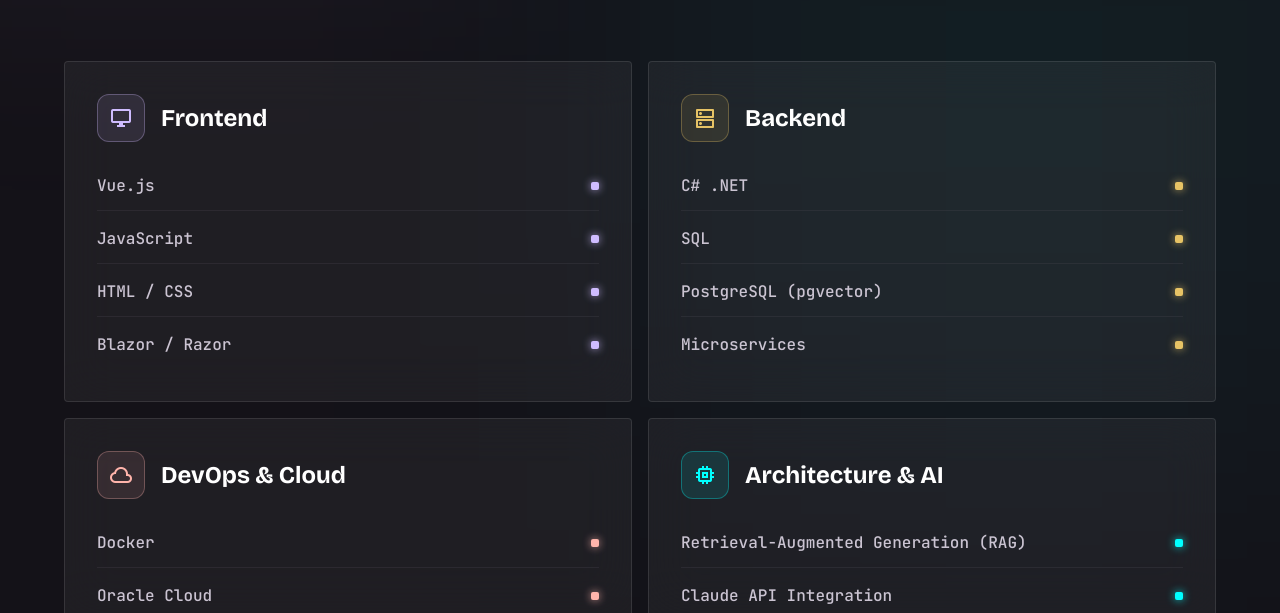
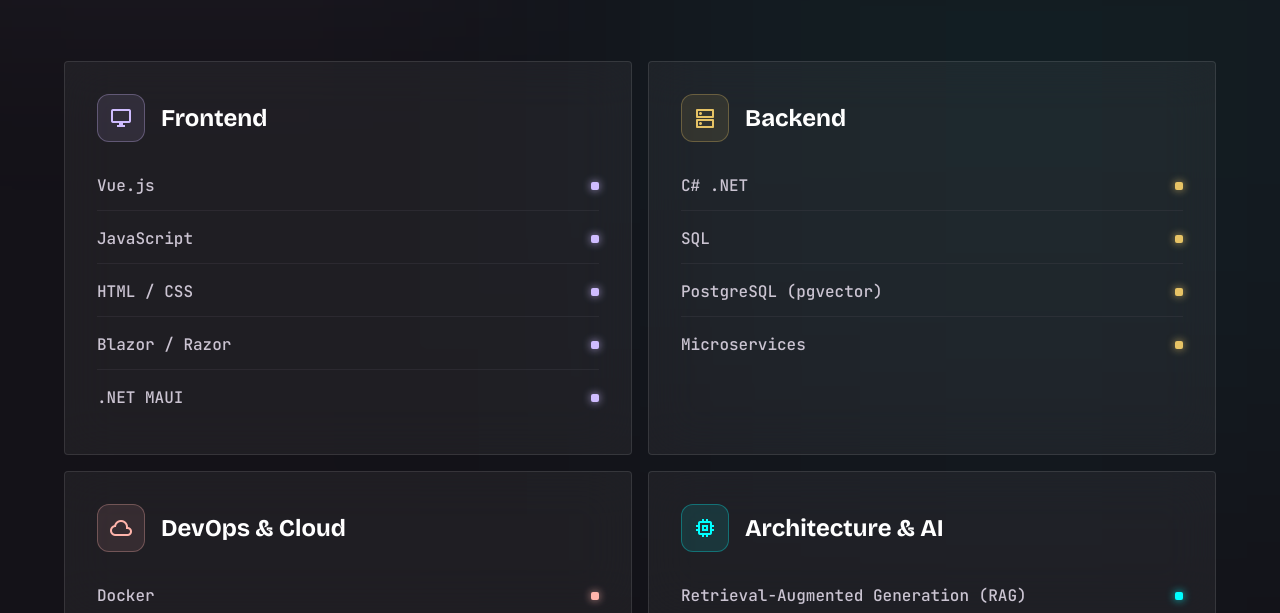
Before and after one commit to Dervis-Acar/Portfolio_2026, a plain HTML site: page stack.html in a window 1280 px wide. Shown: the part 487-1100 px from the top of the page. Drawn offline with nearby package versions, Linux system fonts and the light colour scheme.

Commit message:
Added maui to stack

```diff
--- a/stack.html
+++ b/stack.html
@@ -80,8 +80,12 @@
                     <span class="font-code-sm text-on-surface-variant">HTML / CSS</span>
                     <span class="w-2 h-2 bg-primary rounded-sm shadow-[0_0_8px_rgba(207,188,255,0.8)]"></span>
                 </li>
+                <li class="flex items-center justify-between border-b border-outline-variant/30 pb-3">
+                    <span class="font-code-sm text-on-surface-variant">Blazor / Razor</span>
+                    <span class="w-2 h-2 bg-primary rounded-sm shadow-[0_0_8px_rgba(207,188,255,0.8)]"></span>
+                </li>
                 <li class="flex items-center justify-between pb-3">
-                    <span class="font-code-sm text-on-surface-variant">Blazor / Razor</span>
+                    <span class="font-code-sm text-on-surface-variant">.NET MAUI</span>
                     <span class="w-2 h-2 bg-primary rounded-sm shadow-[0_0_8px_rgba(207,188,255,0.8)]"></span>
                 </li>
             </ul>
```
Also changed, not shown: experience.html (+1 -0 lines).
